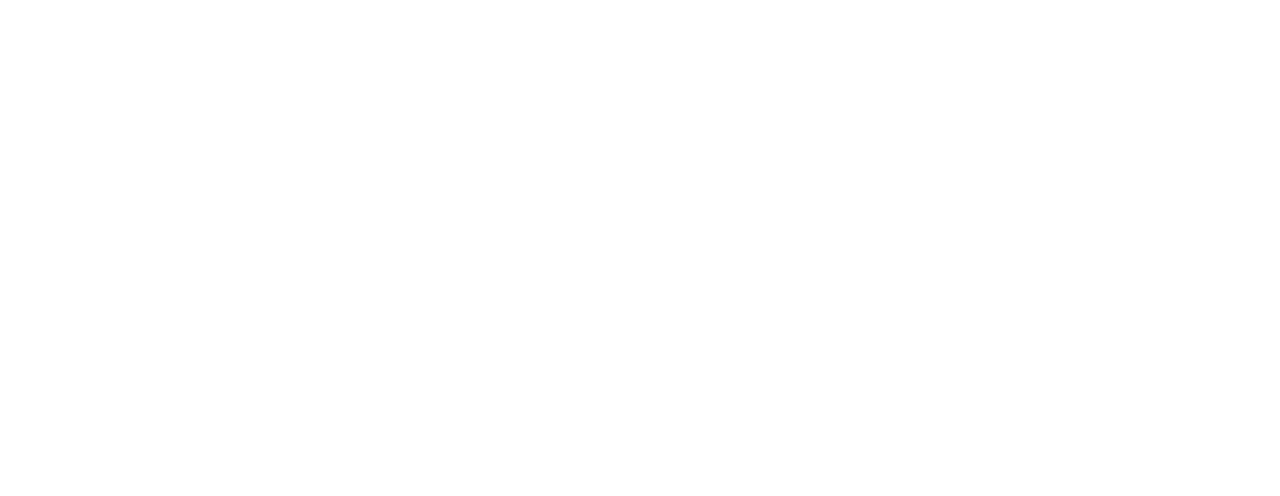
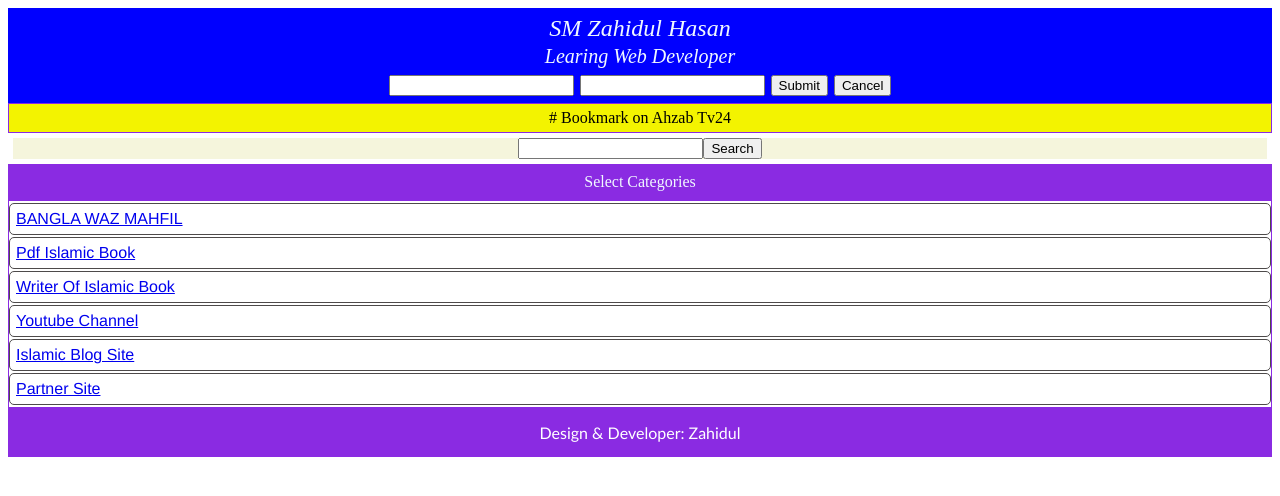
Before and after one commit to iamzahidulskb/my-first-repo, a plain HTML site: page index.html in a window 1280 px wide. Drawn offline with Linux system fonts and the light colour scheme.

Commit message:
stylrs added

```diff
--- a/index.html
+++ b/index.html
@@ -5,8 +5,52 @@
     <meta http-equiv="X-UA-Compatible" content="IE=edge">
     <meta name="viewport" content="width=device-width, initial-scale=1.0">
     <title>My first repo</title>
+    <style>
+
+        header {background-color: blue; color:aliceblue; padding:7px;text-align: center;font-style: oblique;font-size: 24px; overflow: hidden;box-shadow: 5px;}
+        .bookmark{background-color:rgb(243, 243, 0);color:black; padding:5px;text-align: center;}
+        footer {
+            background-color: blueviolet; color: white; padding:15px; text-align: center
+        ; font-family: 'Gill Sans', 'Gill Sans MT', Calibri, 'Trebuchet MS', sans-serif;
+        }
+        .title{ background-color:blueviolet; color:aliceblue; 2px solid rgb(184, 178, 178);padding:8px; text-align:center;
+
+        }
+        .catrow{background-color: rgb(255, 255, 255); border: 1px solid rgb(77, 74, 74); padding: 6px; margin-top:2px; margin-bottom:2px; font-family: 'Franklin Gothic Medium', 'Arial Narrow', Arial, sans-serif;box-shadow: 2px solid black; border-radius: 5px;
+
+        }
+    .catrow :hover { background:rgb(207, 255, 95); padding:5px; font-family: 'Franklin Gothic Medium', 'Arial Narrow', Arial, sans-serif;
+}
+div { border:1px solid blueviolet}
+center {
+    background-color: beige; margin: 5px;
+}
+    </style>
 </head>
 <body>
+    <header>
+        SM Zahidul Hasan<br>
+        <small>Learing Web Developer</small><br>
+        <input type="text">
+        <input type="password">
+        <input type="button" value="Submit">
+        <input type="button" value="Cancel">
+       </header>
+       <div class="bookmark"># Bookmark on Ahzab Tv24</div>
+       <center><input type="text"><input type="button" value="Search"></center>
 
+       <!--- Post Template Css Start-->
+       <div class="title">Select Categories </div><div>
+       <div class="catrow"><a href="/" target="_blank">BANGLA WAZ MAHFIL</a></div>
+       <div class="catrow"><a href="/" target="_blank">Pdf Islamic Book</a></div>
+       <div class="catrow"><a href="/" target="_blank">Writer Of Islamic Book</a></div>
+       <div class="catrow"><a href="/" target="_blank">Youtube Channel</a></div>
+       <div class="catrow"><a href="/" target="_blank">Islamic Blog Site</a></div>
+       <div class="catrow"><a href="/" target="_blank">Partner Site</a></div>
+        </div>
+       <!--- Post Template Css End-->
+       <footer>
+            Design & Developer: Zahidul
+       </footer>
 </body>
 </html>
```
